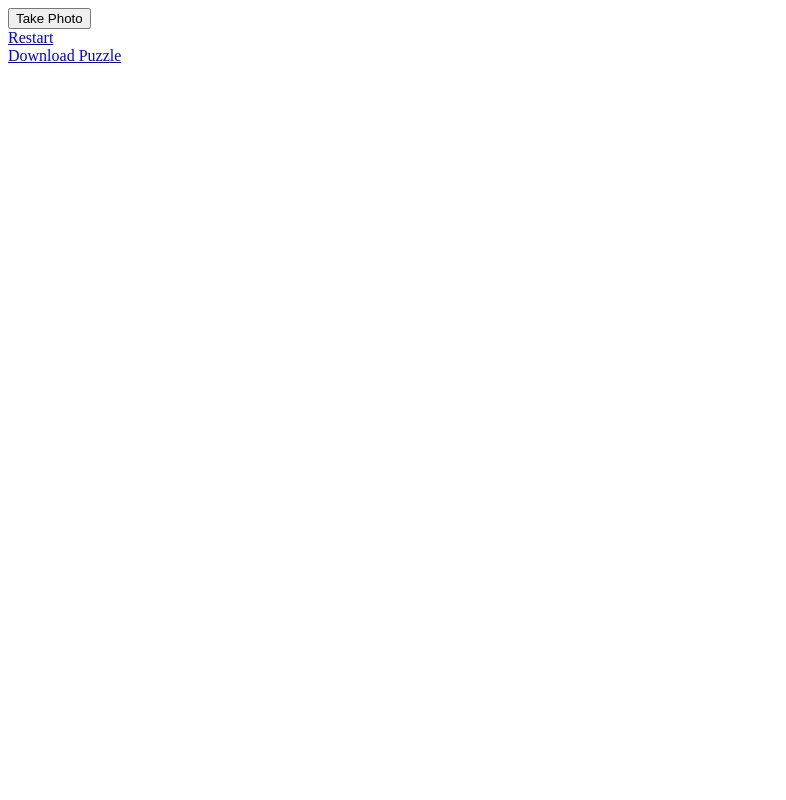
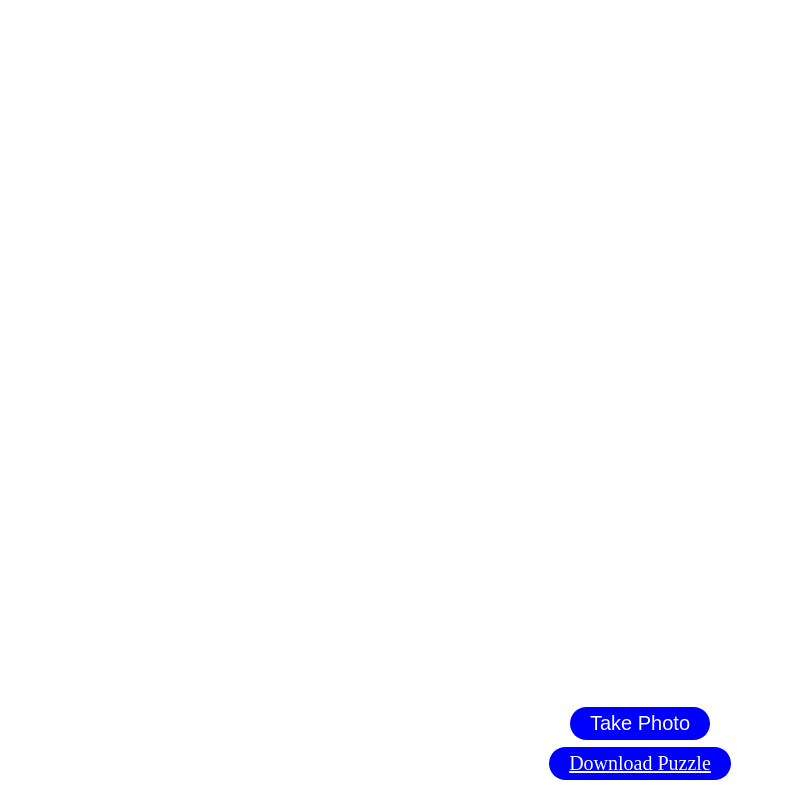
Before and after one commit to mmckie1/ARSliderPuzzle, a plain HTML site: page index.html in a window 1280 px wide. Shown: the whole page, without its empty margins (0-786 px from the left). Drawn offline with Linux system fonts and the light colour scheme.

Commit message:
Update index.html

```diff
--- a/index.html
+++ b/index.html
@@ -2,7 +2,7 @@
 <html>
 <head>
 	<title>AR Slider Puzzle</title>
-	<link rel="stylesheet" type="text/css" href="css/main.ccs">
+	<link rel="stylesheet" type="text/css" href="css/main.css">
 	<script src="https://aframe.io/releases/1.0.4/aframe.min.js"></script>
 	<script src="https://raw.githack.com/AR-js-org/AR.js/master/aframe/build/aframe-ar.js"></script>
 </head>
```
